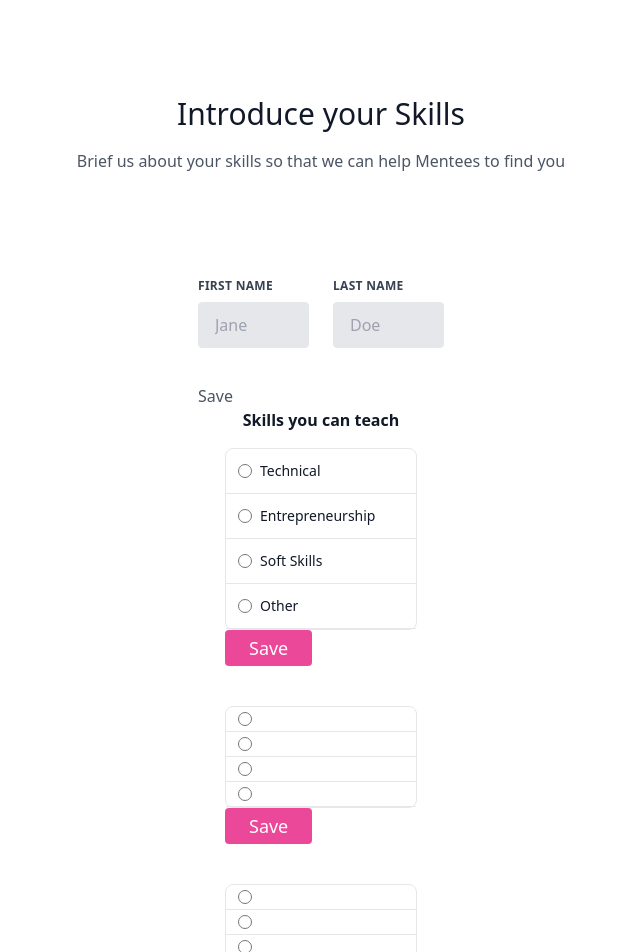
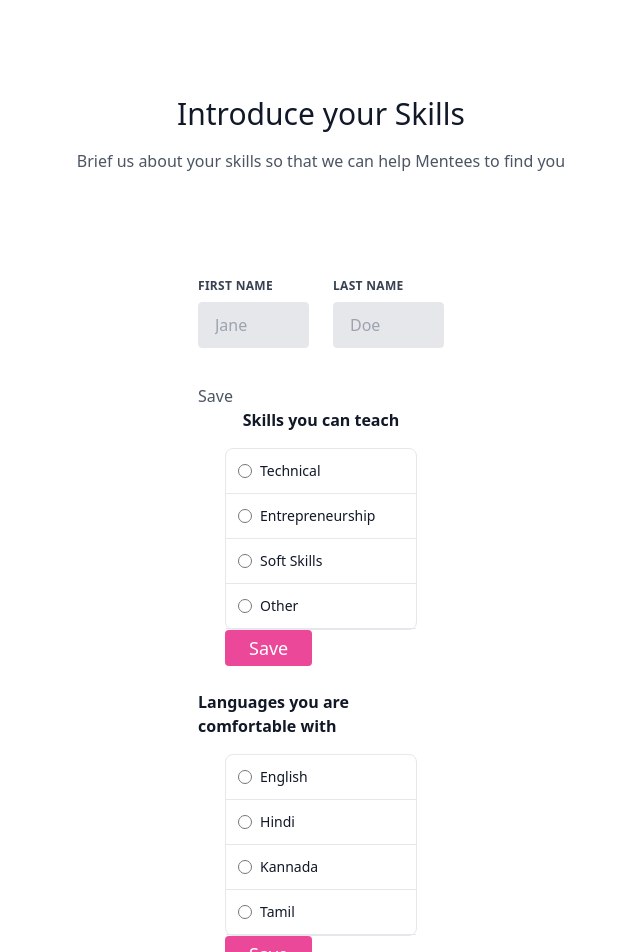
Before and after one commit to Sranjan0208/W20, a Next.js app: page /MentorQ in a window 1280 px wide. Shown: the top 952 px of the page, without its empty margins (319-959 px from the left). Built offline with nearby package versions, Linux system fonts and the light colour scheme.

Commit message:
updated Mentor form

```diff
--- a/src/pages/MenteeQ.js
+++ b/src/pages/MenteeQ.js
@@ -1,4 +1,8 @@
 import Form from "../components/Form";
+import { useState } from "react";
+import firebase from "firebase/app";
+import { db } from "../../firebase";
+import { addDoc, collection } from "firebase/firestore";
 
 const MenteeQ = () => {
   return (
--- a/src/pages/MentorQ.js
+++ b/src/pages/MentorQ.js
@@ -85,8 +85,20 @@ const MentorQ = () => {
                 o3={"Soft Skills"}
                 o4={"Other"}
               />
-              <Form />
-              <Form />
+              <Form
+              question={"Languages you are comfortable with"}
+                o1={"English"}
+                o2={"Hindi"}
+                o3={"Kannada"}
+                o4={"Tamil"}
+              />
+              <Form
+              question={"Which part of India do you belong to?"}
+              o1={"North"}
+              o2={"East"}
+              o3={"West"}
+              o4={"South"}
+              />
             </div>
           </div>
         </div>
```
